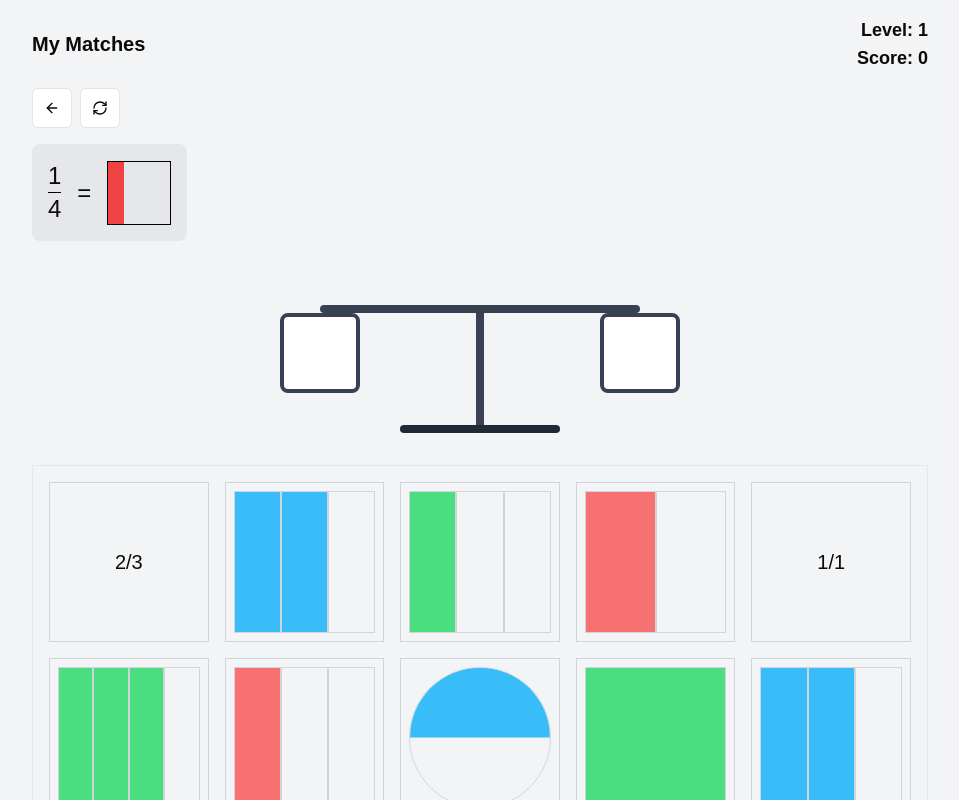
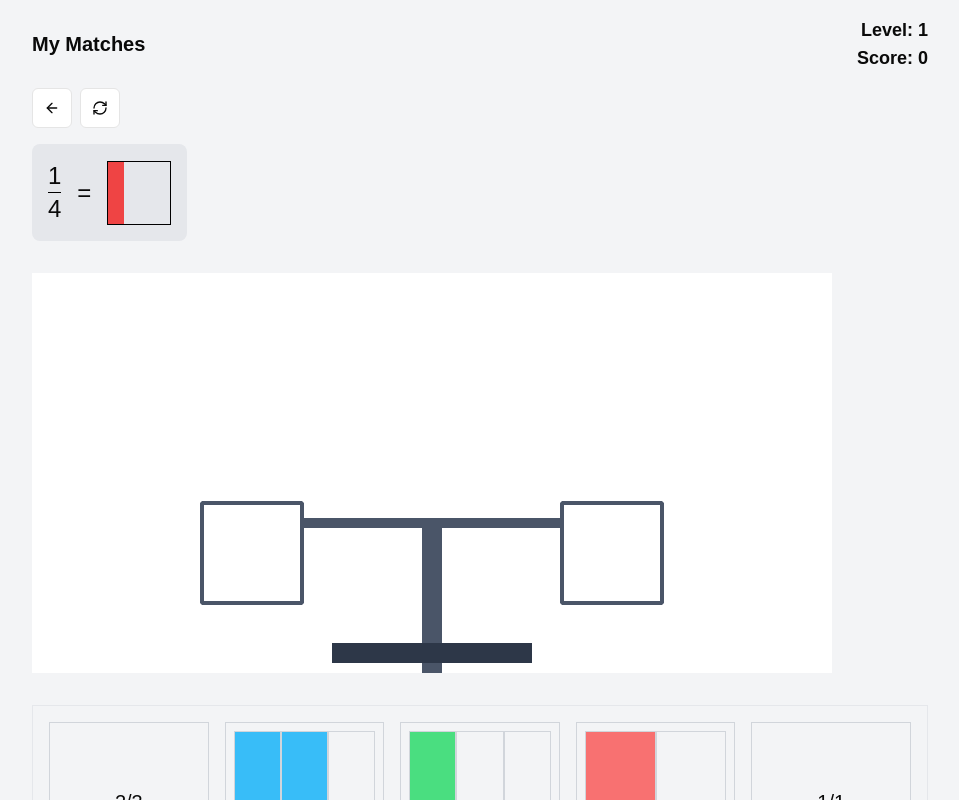
Before and after one commit to Jim-ZhenXue/fenshupeidui, a Next.js app: page / in a window 1280 px wide. Shown: the top 800 px of the page, without its empty margins (160-1119 px from the left). Built offline with nearby package versions, Linux system fonts and the light colour scheme.

Commit message:
使用phaser引擎

```diff
--- a/app/balance.tsx
+++ b/app/balance.tsx
@@ -1,7 +1,10 @@
 "use client"
 
 import type React from "react"
-import { useState, useEffect } from "react"
+import { useState } from "react"
+import dynamic from 'next/dynamic'
+
+const PhaserBalance = dynamic(() => import('./components/PhaserBalance'), { ssr: false })
 
 interface BalanceProps {
   leftItem: any
@@ -11,95 +14,14 @@ interface BalanceProps {
 }
 
 export default function Balance({ leftItem, rightItem, onLeftDrop, onRightDrop }: BalanceProps) {
-  const [rotation, setRotation] = useState(0)
-
-  useEffect(() => {
-    if (leftItem && !rightItem) {
-      setRotation(-5)
-    } else if (rightItem && !leftItem) {
-      setRotation(5)
-    } else {
-      setRotation(0)
-    }
-  }, [leftItem, rightItem])
-
-  const handleDragOver = (e: React.DragEvent) => {
-    e.preventDefault()
-  }
-
-  const handleDrop = (side: "left" | "right") => (e: React.DragEvent) => {
-    e.preventDefault()
-    const data = JSON.parse(e.dataTransfer.getData("text/plain"))
-    if (side === "left") {
-      onLeftDrop(data)
-    } else {
-      onRightDrop(data)
-    }
-  }
-
-  const renderItem = (item: any) => {
-    if (!item) return null
-    return (
-      <div className="w-full h-full flex items-center justify-center">
-        {item.type === "numeric" ? (
-          <div className="text-xl">{item.value}</div>
-        ) : item.type === "block" ? (
-          <div className="w-12 h-12 grid" style={{ gridTemplateColumns: `repeat(${item.parts}, 1fr)` }}>
-            {Array.from({ length: item.parts }).map((_, i) => (
-              <div key={i} className={`border border-gray-300 ${i < item.filled ? item.color : ""}`} />
-            ))}
-          </div>
-        ) : (
-          <div className="w-12 h-12 relative rounded-full border border-gray-300">
-            <div
-              className={`absolute h-full w-full rounded-full ${item.color}`}
-              style={{
-                clipPath: `polygon(0 0, 100% 0, 100% ${item.percentage}%, 0 ${item.percentage}%)`,
-              }}
-            />
-          </div>
-        )}
-      </div>
-    )
-  }
-
   return (
-    <div className="relative w-80 h-40">
-      {/* 支柱 - 不旋转的部分 */}
-      <div className="absolute left-1/2 bottom-0 -translate-x-1/2 w-2 h-32 bg-gray-700" />
-
-      {/* 底座 - 不旋转的部分 */}
-      <div className="absolute left-1/2 bottom-0 -translate-x-1/2 w-40 h-2 bg-gray-800 rounded" />
-
-      {/* 旋转的部分：横梁和天平盘 */}
-      <div
-        className="absolute inset-0 transition-transform duration-500 ease-in-out"
-        style={{
-          transformOrigin: "bottom center",
-          transform: `rotate(${rotation}deg)`,
-        }}
-      >
-        {/* 横梁 */}
-        <div className="absolute top-8 left-1/2 -translate-x-1/2 w-80 h-2 bg-gray-700 rounded" />
-
-        {/* 左盘 */}
-        <div
-          className="absolute left-0 top-10 -translate-x-1/2 w-20 h-20 rounded-lg border-4 border-gray-700 bg-white"
-          onDragOver={handleDragOver}
-          onDrop={handleDrop("left")}
-        >
-          {renderItem(leftItem)}
-        </div>
-
-        {/* 右盘 */}
-        <div
-          className="absolute right-0 top-10 translate-x-1/2 w-20 h-20 rounded-lg border-4 border-gray-700 bg-white"
-          onDragOver={handleDragOver}
-          onDrop={handleDrop("right")}
-        >
-          {renderItem(rightItem)}
-        </div>
-      </div>
+    <div className="w-full">
+      <PhaserBalance
+        leftItem={leftItem}
+        rightItem={rightItem}
+        onLeftDrop={onLeftDrop}
+        onRightDrop={onRightDrop}
+      />
     </div>
   )
 }
--- /dev/null
+++ b/app/components/PhaserBalance.tsx
@@ -0,0 +1,94 @@
+"use client"
+
+import { useEffect, useRef } from 'react'
+import Phaser from 'phaser'
+
+interface PhaserBalanceProps {
+  leftItem: any
+  rightItem: any
+  onLeftDrop: (item: any) => void
+  onRightDrop: (item: any) => void
+}
+
+export default function PhaserBalance({ leftItem, rightItem, onLeftDrop, onRightDrop }: PhaserBalanceProps) {
+  const gameRef = useRef<Phaser.Game | null>(null)
+  const parentRef = useRef<HTMLDivElement>(null)
+
+  useEffect(() => {
+    if (!parentRef.current) return
+
+    const config: Phaser.Types.Core.GameConfig = {
+      type: Phaser.AUTO,
+      parent: parentRef.current,
+      width: 800,
+      height: 400,
+      backgroundColor: '#ffffff',
+      scene: {
+        create: function(this: Phaser.Scene) {
+          // 创建支柱
+          this.add.rectangle(400, 350, 20, 200, 0x4a5568)
+          // 创建底座
+          this.add.rectangle(400, 380, 200, 20, 0x2d3748)
+
+          // 创建横梁组
+          const beam = this.add.container(400, 250)
+          const beamRect = this.add.rectangle(0, 0, 400, 10, 0x4a5568)
+
+          // 创建左盘
+          const leftPlate = this.add.rectangle(-180, 30, 100, 100, 0xffffff)
+          leftPlate.setStrokeStyle(4, 0x4a5568)
+
+          // 创建右盘
+          const rightPlate = this.add.rectangle(180, 30, 100, 100, 0xffffff)
+          rightPlate.setStrokeStyle(4, 0x4a5568)
+
+          beam.add([beamRect, leftPlate, rightPlate])
+
+          // 添加交互
+          leftPlate.setInteractive()
+          rightPlate.setInteractive()
+
+          this.input.setDraggable(leftPlate)
+          this.input.setDraggable(rightPlate)
+
+          // 添加动画效果
+          this.tweens.add({
+            targets: beam,
+            angle: leftItem && !rightItem ? -5 : rightItem && !leftItem ? 5 : 0,
+            duration: 500,
+            ease: 'Power2'
+          })
+        }
+      }
+    }
+
+    // 创建游戏实例
+    gameRef.current = new Phaser.Game(config)
+
+    return () => {
+      if (gameRef.current) {
+        gameRef.current.destroy(true)
+      }
+    }
+  }, [leftItem, rightItem])
+
+  return (
+    <div
+      ref={parentRef}
+      className="w-full h-[400px]"
+      onDragOver={(e) => e.preventDefault()}
+      onDrop={(e) => {
+        e.preventDefault()
+        const data = JSON.parse(e.dataTransfer.getData('text/plain'))
+        const rect = e.currentTarget.getBoundingClientRect()
+        const x = e.clientX - rect.left
+
+        if (x < rect.width / 2) {
+          onLeftDrop(data)
+        } else {
+          onRightDrop(data)
+        }
+      }}
+    />
+  )
+}
--- a/package.json
+++ b/package.json
@@ -47,6 +47,7 @@
     "lucide-react": "^0.454.0",
     "next": "14.2.16",
     "next-themes": "^0.4.4",
+    "phaser": "^3.88.0",
     "react": "^18",
     "react-day-picker": "8.10.1",
     "react-dom": "^18",
```
Also changed, not shown: 1 other file (tests, documents, lock files or other folders).
